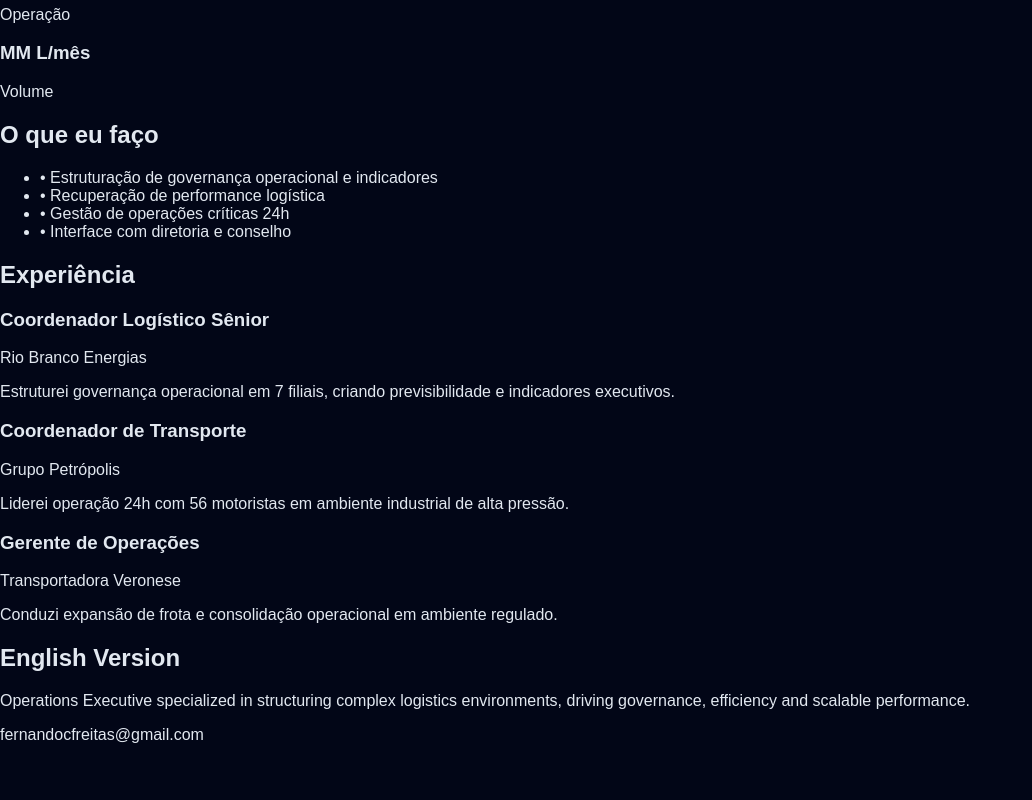
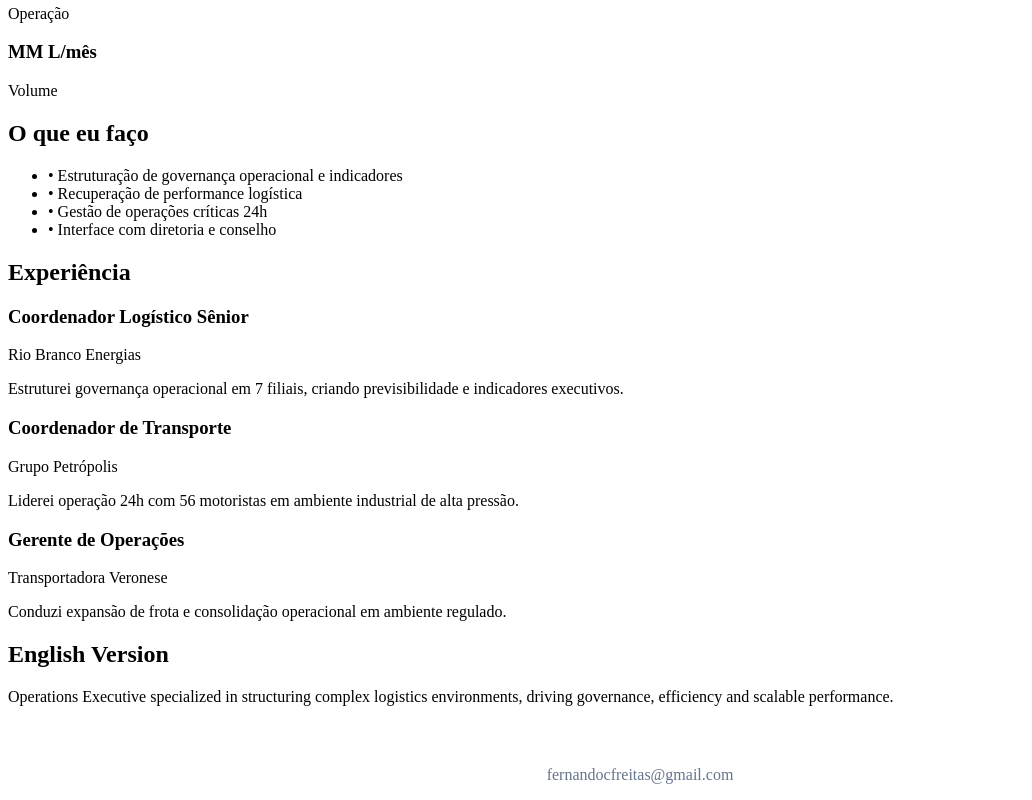
Before and after one commit to fcbernardelli/portfolio-luiz, a React (Vite) app: page / in a window 1280 px wide. Shown: the part 406-1206 px from the top of the page, without its empty margins (0-1032 px from the left). Before the commit the page ends 1166 px from the top, so only its background shows below. Built offline with nearby package versions, Linux system fonts and the light colour scheme.

Commit message:
index.css

```diff
--- a/src/index.css
+++ b/src/index.css
@@ -1,10 +1,4 @@
 body {
-  margin: 0;
-  font-family: Arial, sans-serif;
-  background: #020617;
-  color: #e2e8f0;
-}
-
 .container {
   max-width: 1100px;
   margin: auto;
@@ -23,3 +17,59 @@ body {
 
 .headline {
   font-size: 22px;
+  color: #cbd5f5;
+}
+
+.sub {
+  margin-top: 10px;
+  color: #94a3b8;
+}
+
+.kpis {
+  display: flex;
+  justify-content: space-between;
+  flex-wrap: wrap;
+  text-align: center;
+  margin: 60px 0;
+}
+
+.kpi {
+  flex: 1;
+  min-width: 120px;
+  margin: 10px;
+}
+
+.kpi h3 {
+  color: #22d3ee;
+  font-size: 28px;
+}
+
+.section {
+  margin: 60px 0;
+}
+
+.section h2 {
+  font-size: 28px;
+  margin-bottom: 20px;
+}
+
+.job {
+  border-left: 3px solid #22d3ee;
+  padding-left: 15px;
+  margin-bottom: 20px;
+}
+
+.job span {
+  color: #94a3b8;
+  font-size: 14px;
+}
+
+.center {
+  text-align: center;
+}
+
+footer {
+  text-align: center;
+  margin-top: 60px;
+  color: #64748b;
+}
```
